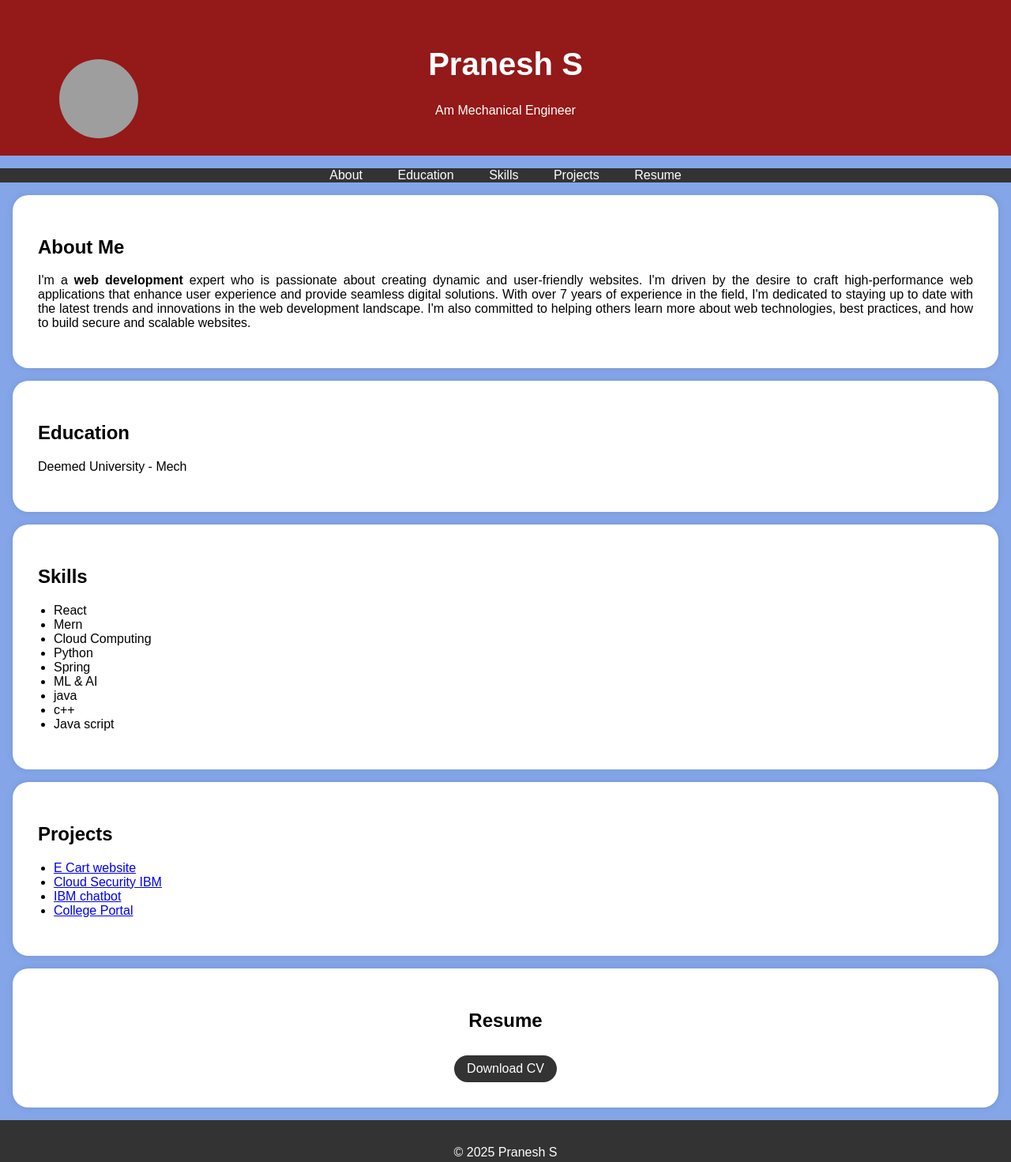
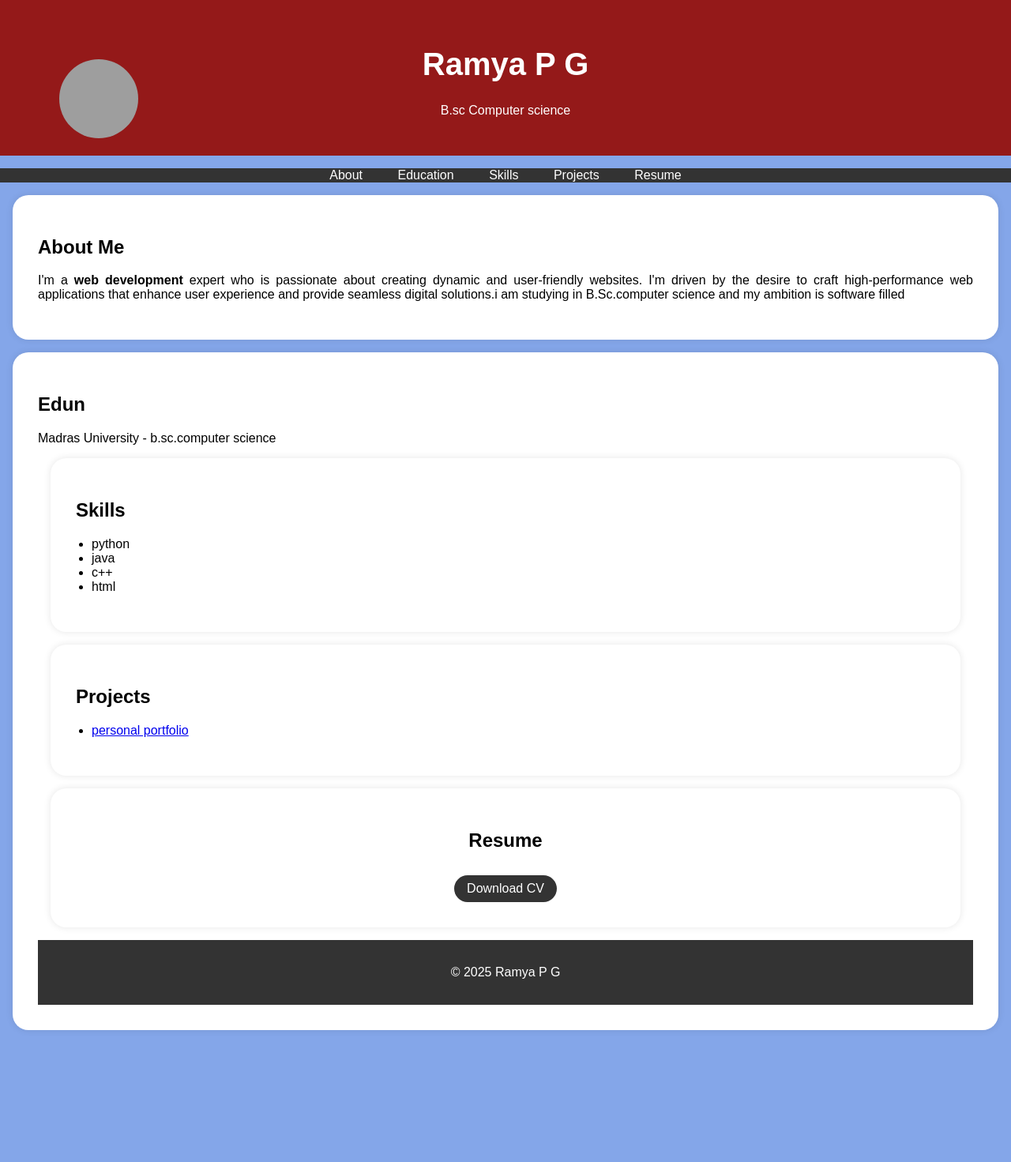
Before and after one commit to ramyaramya2007/Ramya, a plain HTML site: page index.html in a window 1280 px wide. Shown: the whole page at 79% size. After the commit the page ends 1320 px from the top, so only its background shows below. Drawn offline with Linux system fonts and the light colour scheme; grey boxes are pictures that could not be loaded.

Commit message:
Update index.html

```diff
--- a/index.html
+++ b/index.html
@@ -96,8 +96,8 @@
         <div class="header-content">
             <!-- Add your profile picture here -->
             <img src ="IMG_20250319_142608.jpg" alt="Your Profile Picture" class="profile-picture">
-            <h1>Pranesh S</h1>
-            <p>Am Mechanical Engineer</p>
+            <h1>Ramya P G</h1>
+            <p>B.sc Computer science</p>
         </div>
     </header>
 
@@ -117,36 +117,27 @@
             <h2>About Me</h2>
             <p>I'm a <b>web development</b> expert who is passionate about creating dynamic and user-friendly websites.
                 I'm driven by the desire to craft high-performance web applications that enhance user experience and provide
-                 seamless digital solutions. With over 7 years of experience in the field, I'm dedicated to staying up to date
-                 with the latest trends and innovations in the
-                 web development landscape. I'm also committed to helping others learn more about web technologies,
-                 best practices, and how to build secure and scalable websites.</p>
+                 seamless digital solutions.i am studying in B.Sc.computer science and my ambition is software filled
+    </p>
 
         </div>
     </section>
 
     <section id="education">
         <div class="section-content">
-            <h2>Education</h2>
-            <p>Deemed University  - Mech</p>
+            <h2>Edun</h2>
+            <p>Madras University  - b.sc.computer science</p>
 
 
-        </div>
-    </section>
 
     <section id="skills">
         <div class="section-content">
             <h2>Skills</h2>
             <ul>
-                <li>React</li>
-                <li>Mern</li>
-                <li>Cloud Computing</li>
-                <li>Python</li>
-                <li>Spring</li>
-                <li>ML & AI</li>
+                <li>python</li>
                 <li>java</li>
                 <li>c++</li>
-                <li>Java script</li>
+                <li>html</li>
             </ul>
         </div>
     </section>
@@ -155,10 +146,7 @@
         <div class="section-content">
             <h2>Projects</h2>
             <ul>
-                <li><a href="#">E Cart website</a></li>
-                <li><a href="#">Cloud Security IBM</a></li>
-                <li><a href="#">IBM chatbot</a></li>
-                <li><a href="#">College Portal</a></li>
+                <li><a href="#">personal portfolio</a></li>
                 <!-- Add more project links here -->
             </ul>
         </div>
@@ -176,7 +164,7 @@
     </section>
 
     <footer>
-        <p>&copy; 2025 Pranesh S</p>
+        <p>&copy; 2025 Ramya P G</p>
     </footer>
 
     <script>
```
